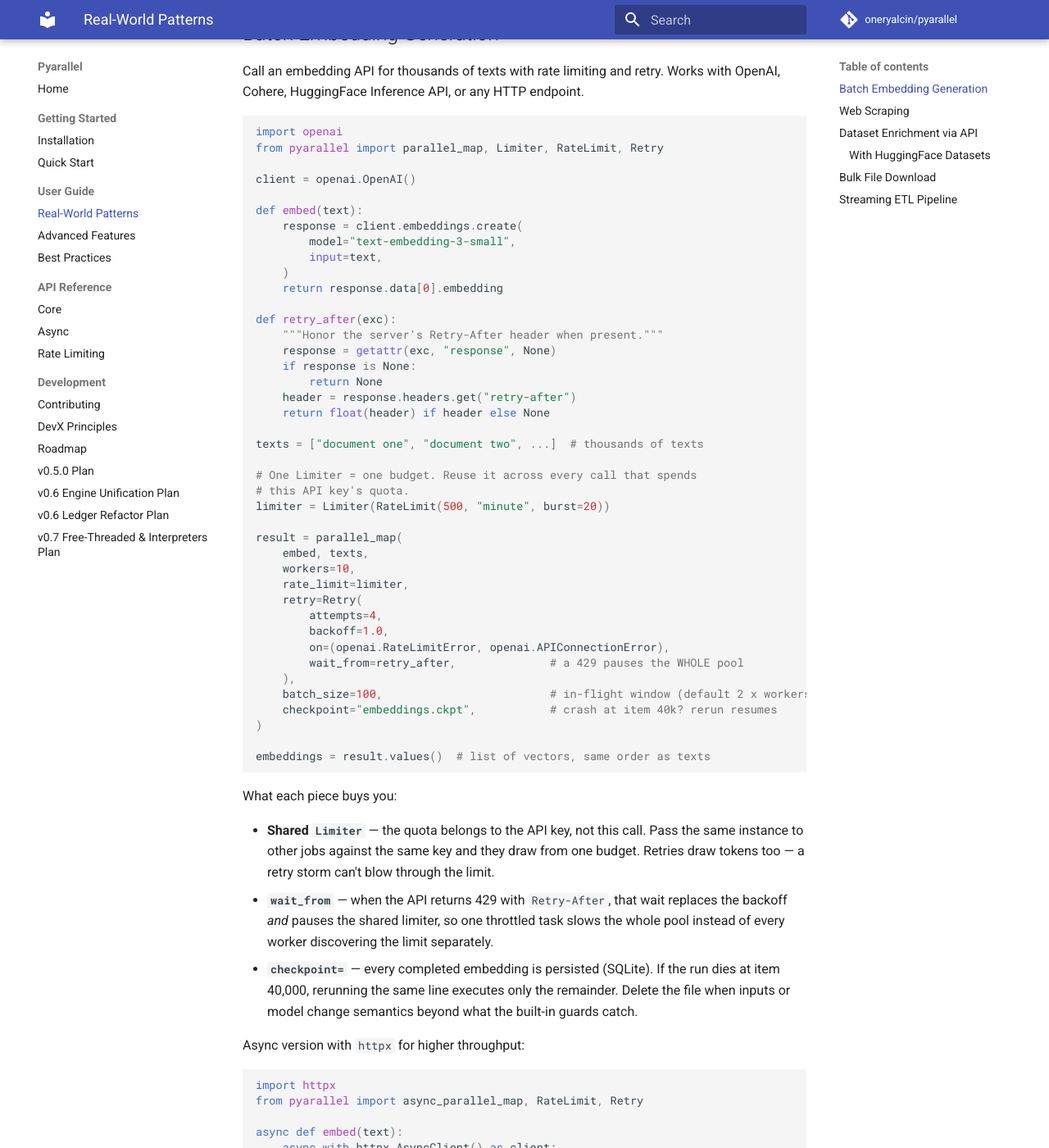
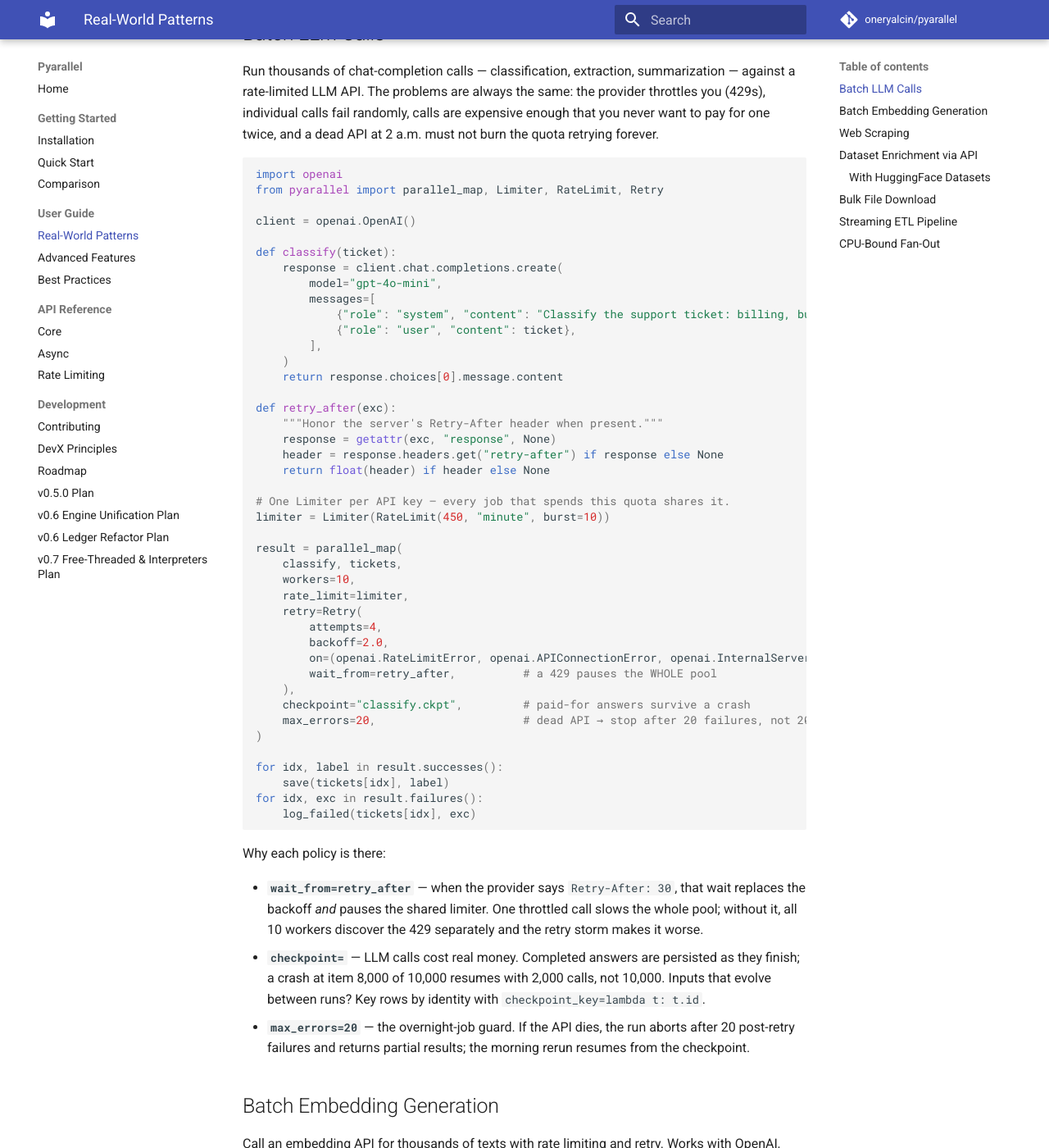
Before and after one commit to oneryalcin/pyarallel, an MkDocs documentation site: the page built from docs/user-guide/real-world-patterns.md, in a window 1280 px wide and 1400 px high, scrolled down 248 px. Shown: the whole window at 82% size. Built offline with MkDocs 1.6.1 and Material for MkDocs 9.7.7, drawn with Linux system fonts in a browser that asks for light colours; comment, search, counter and statistics services are not loaded; some of the changed text lies outside the part shown.

Commit message:
Tier 2: comparison page + missing recipes (LLM batch calls, CPU fan-out)
- comparison.md: vs hand-rolled tenacity+ThreadPoolExecutor+semaphore,
  aiometer, mpire, joblib — each with an honest 'use X when' verdict,
  plus 'When NOT to use pyarallel' (DAGs, distributed, queues,
  vectorizable work, trivial one-offs, streaming)
- real-world-patterns: Batch LLM Calls recipe (429/Retry-After pausing
  the pool, checkpoint for paid calls, max_errors overnight guard) and
  CPU-Bound Fan-Out recipe (process executor, interpreter/mpire
  pointers)
- README links the comparison and recipes for evaluators

Claims verified against current aiometer/mpire PyPI pages; all code
snippets executed (hand-roll with real tenacity, LLM shape with a
stubbed 429, thumbnail recipe with real Pillow images).

````diff
--- a/docs/user-guide/real-world-patterns.md
+++ b/docs/user-guide/real-world-patterns.md
@@ -2,6 +2,73 @@
 
 Practical examples for common workloads. Each pattern shows a complete,
 copy-pasteable approach — not a toy example.
+
+## Batch LLM Calls
+
+Run thousands of chat-completion calls — classification, extraction,
+summarization — against a rate-limited LLM API. The problems are always
+the same: the provider throttles you (429s), individual calls fail
+randomly, calls are expensive enough that you never want to pay for one
+twice, and a dead API at 2 a.m. must not burn the quota retrying forever.
+
+```python
+import openai
+from pyarallel import parallel_map, Limiter, RateLimit, Retry
+
+client = openai.OpenAI()
+
+def classify(ticket):
+    response = client.chat.completions.create(
+        model="gpt-4o-mini",
+        messages=[
+            {"role": "system", "content": "Classify the support ticket: billing, bug, or feature."},
+            {"role": "user", "content": ticket},
+        ],
+    )
+    return response.choices[0].message.content
+
+def retry_after(exc):
+    """Honor the server's Retry-After header when present."""
+    response = getattr(exc, "response", None)
+    header = response.headers.get("retry-after") if response else None
+    return float(header) if header else None
+
+# One Limiter per API key — every job that spends this quota shares it.
+limiter = Limiter(RateLimit(450, "minute", burst=10))
+
+result = parallel_map(
+    classify, tickets,
+    workers=10,
+    rate_limit=limiter,
+    retry=Retry(
+        attempts=4,
+        backoff=2.0,
+        on=(openai.RateLimitError, openai.APIConnectionError, openai.InternalServerError),
+        wait_from=retry_after,          # a 429 pauses the WHOLE pool
+    ),
+    checkpoint="classify.ckpt",         # paid-for answers survive a crash
+    max_errors=20,                      # dead API → stop after 20 failures, not 20,000
+)
+
+for idx, label in result.successes():
+    save(tickets[idx], label)
+for idx, exc in result.failures():
+    log_failed(tickets[idx], exc)
+```
+
+Why each policy is there:
+
+- **`wait_from=retry_after`** — when the provider says `Retry-After: 30`,
+  that wait replaces the backoff *and* pauses the shared limiter. One
+  throttled call slows the whole pool; without it, all 10 workers
+  discover the 429 separately and the retry storm makes it worse.
+- **`checkpoint=`** — LLM calls cost real money. Completed answers are
+  persisted as they finish; a crash at item 8,000 of 10,000 resumes
+  with 2,000 calls, not 10,000. Inputs that evolve between runs? Key
+  rows by identity with `checkpoint_key=lambda t: t.id`.
+- **`max_errors=20`** — the overnight-job guard. If the API dies, the
+  run aborts after 20 post-retry failures and returns partial results;
+  the morning rerun resumes from the checkpoint.
 
 ## Batch Embedding Generation
 
@@ -286,3 +353,52 @@
     else:
         log_error(item.index, item.error)
 ```
+
+## CPU-Bound Fan-Out
+
+Same API, different executor. Resize a directory of images, parse a
+pile of PDFs, hash a million records — anything where the bottleneck is
+your CPU, not a remote service:
+
+```python
+from pathlib import Path
+from PIL import Image
+from pyarallel import parallel_map
+
+def make_thumbnail(path):
+    """Must be a module-level function — process workers re-import it."""
+    img = Image.open(path)
+    img.thumbnail((800, 600))
+    out = path.with_stem(path.stem + "_thumb")
+    img.save(out)
+    return str(out)
+
+paths = list(Path("photos").glob("*.jpg"))
+
+result = parallel_map(
+    make_thumbnail, paths,
+    executor="process",        # true parallelism — one Python per core
+    worker_init=None,          # or: load one model/connection per worker
+    max_tasks_per_worker=100,  # recycle workers (native-leak guard)
+)
+
+for idx, exc in result.failures():
+    print(f"failed: {paths[idx]} — {exc}")
+```
+
+Everything else composes unchanged: `retry=` for flaky items,
+`on_progress=` for a progress bar, `parallel_iter` when results
+shouldn't accumulate in memory, `sequential=True` to debug with real
+stack traces. `workers=None` defaults to one worker per core.
+
+Two variants worth knowing:
+
+- **Pure-Python CPU work on Python 3.14+**: `executor="interpreter"`
+  gives the same true parallelism with ~30 ms workers and no OS
+  processes — but C extensions like Pillow/numpy don't support
+  subinterpreters yet, so *this* recipe stays on `"process"`. See
+  [choosing the right executor](best-practices.md#interpreters-executorinterpreter-python-314).
+- **Heavy multiprocessing** (shared memory, per-worker state, CPU
+  pinning) is [mpire](https://pypi.org/project/mpire/)'s specialty —
+  see the [comparison](../getting-started/comparison.md#vs-mpire) for
+  where each tool wins.
--- a/mkdocs.yml
+++ b/mkdocs.yml
@@ -23,6 +23,7 @@
   - Getting Started:
     - Installation: getting-started/installation.md
     - Quick Start: getting-started/quickstart.md
+    - Comparison: getting-started/comparison.md
   - User Guide:
     - Real-World Patterns: user-guide/real-world-patterns.md
     - Advanced Features: user-guide/advanced-features.md
````
Also changed, not shown: README.md (+2 -0 lines), docs/getting-started/comparison.md (added, +173 -0 lines).
